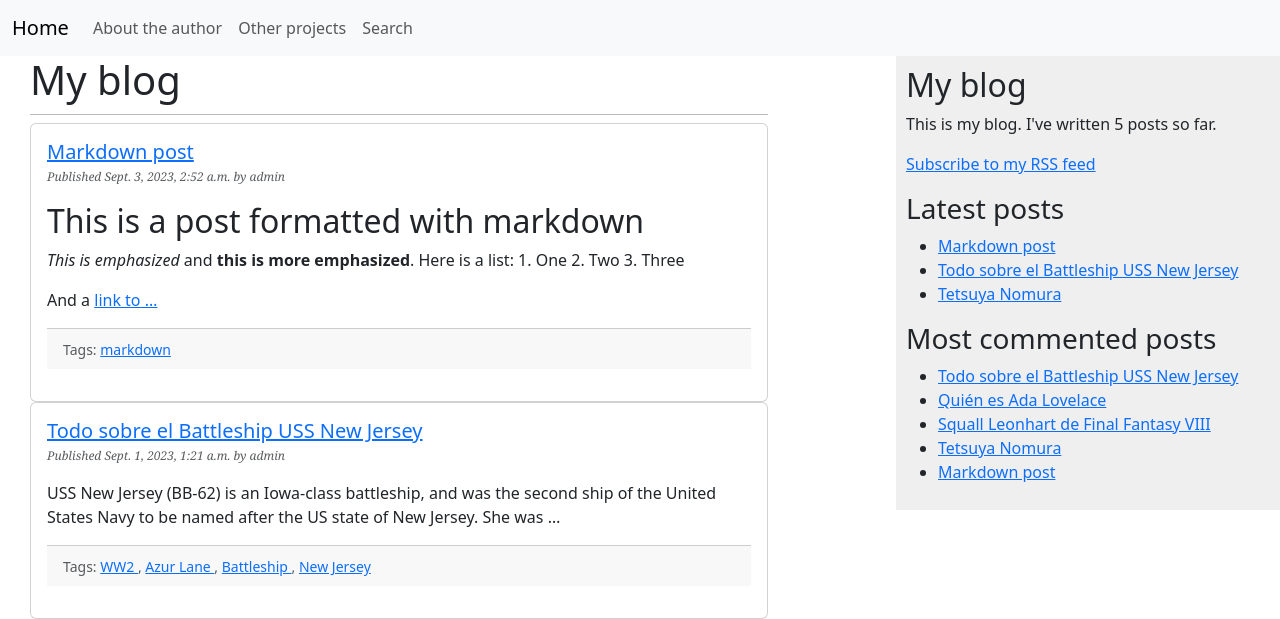
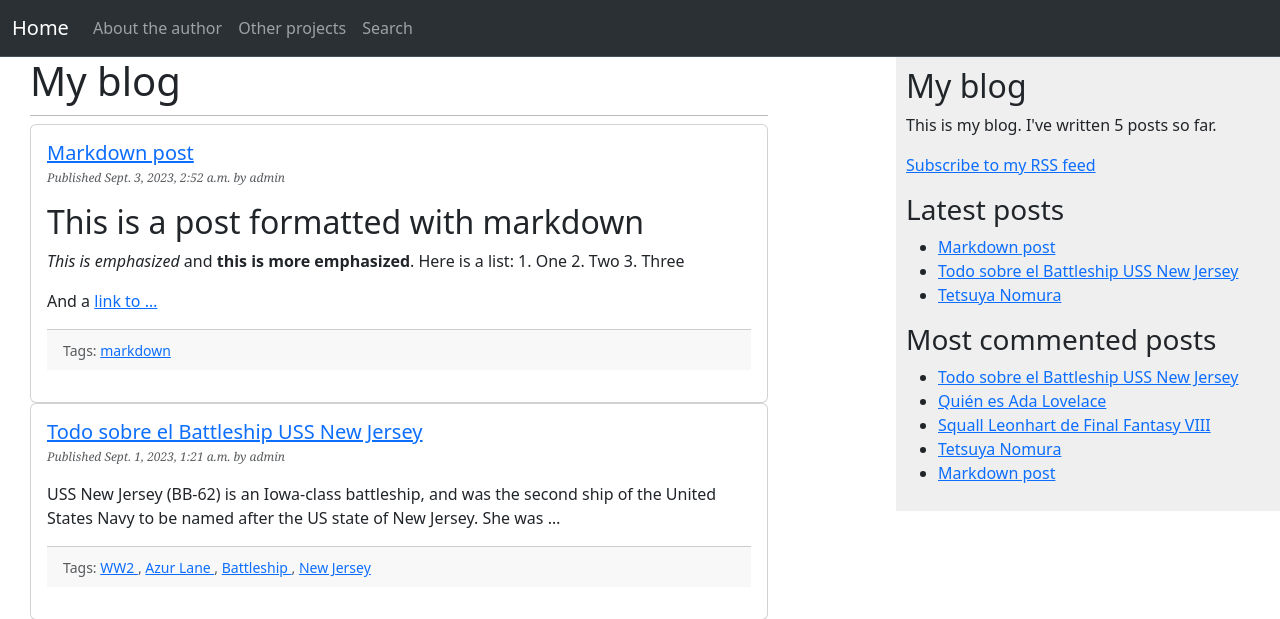
Before and after one commit to mysteryjet/Chapter-1-Blog-Application, a Django app: page /blog/ in a window 1280 px wide. Shown: the top 619 px of the page. Run offline with Django 4.2, Linux system fonts and the light colour scheme; data comes from the database, SQL or seed files in the repository; parts of the project's set-up code (start-up, migrations or seed data) failed here and were passed over.

Commit message:
Se modificó un poco el estilo de la navbar

```diff
--- a/mysite/blog/templates/blog/navbar.html
+++ b/mysite/blog/templates/blog/navbar.html
@@ -2,7 +2,7 @@
 
 <!-- Header Section -->
 <header class="header">
-    <nav class="navbar navbar-expand-lg bg-body-tertiary">
+    <nav class="navbar navbar-expand-lg bg-body-tertiary bg-dark border-bottom border-body" data-bs-theme="dark">
         <div class="container-fluid">
             <a class="navbar-brand" href="{% url 'blog:post_list' %}">Home</a>
             <button class="navbar-toggler" type="button" data-bs-toggle="collapse" data-bs-target="#navbarNavAltMarkup" aria-controls="navbarNavAltMarkup" aria-expanded="false" aria-label="Toggle navigation">
```
